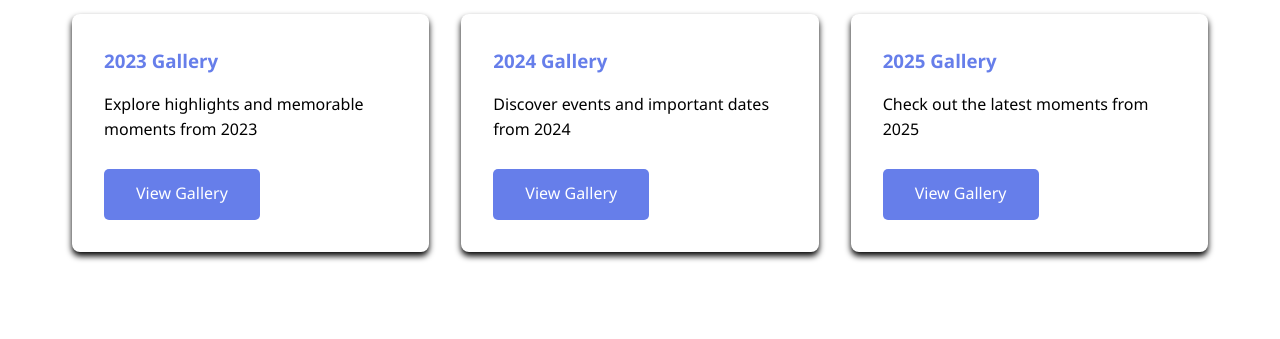
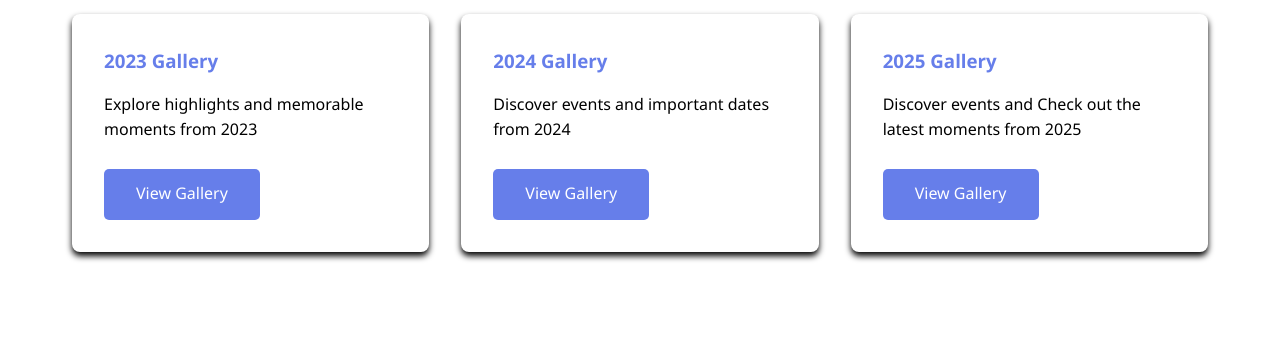
Before and after one commit to RoboBoiii/CSC104-Repo, a plain HTML site: page index.html in a window 1280 px wide. Shown: the part 461-800 px from the top of the page. Drawn offline with Linux system fonts and the light colour scheme.

Commit message:
Add files via upload

```diff
--- a/index.html
+++ b/index.html
@@ -44,7 +44,7 @@
                     </div>
                     <div class="card">
                         <h3>2025 Gallery</h3>
-                        <p>Check out the latest moments from 2025</p>
+                        <p>Discover events and Check out the latest moments from 2025</p>
                         <br>
                         <a href="2025gallery.html" class="btn">View Gallery</a>
                     </div>
```
